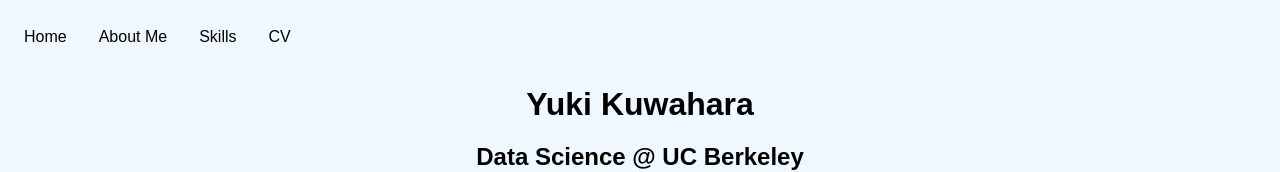
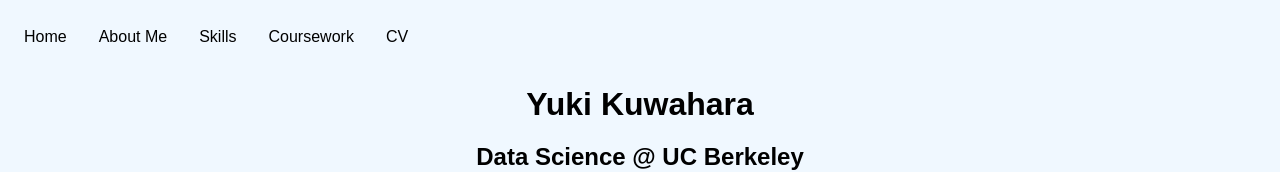
Before and after one commit to ykuw2/ykuw2-yuki-kuwahara.github.io, a plain HTML site: page index.html in a window 1280 px wide. Shown: the top 172 px of the page. Drawn offline with Linux system fonts and the light colour scheme.

Commit message:
Update index.html

```diff
--- a/index.html
+++ b/index.html
@@ -13,6 +13,7 @@
         <li id="nav-item"><a href="/index.html">Home</a></li>
         <li id="nav-item"><a href="#about-me">About Me</a></li>
         <li id="nav-item"><a href="#my-skills">Skills</a></li>
+        <li id="nav-item"><a href="#my-coursework">Coursework</a></li>
         <li id="nav-item"><a href="/resume.pdf">CV</a></li>
       </ul>
     </nav>
```
